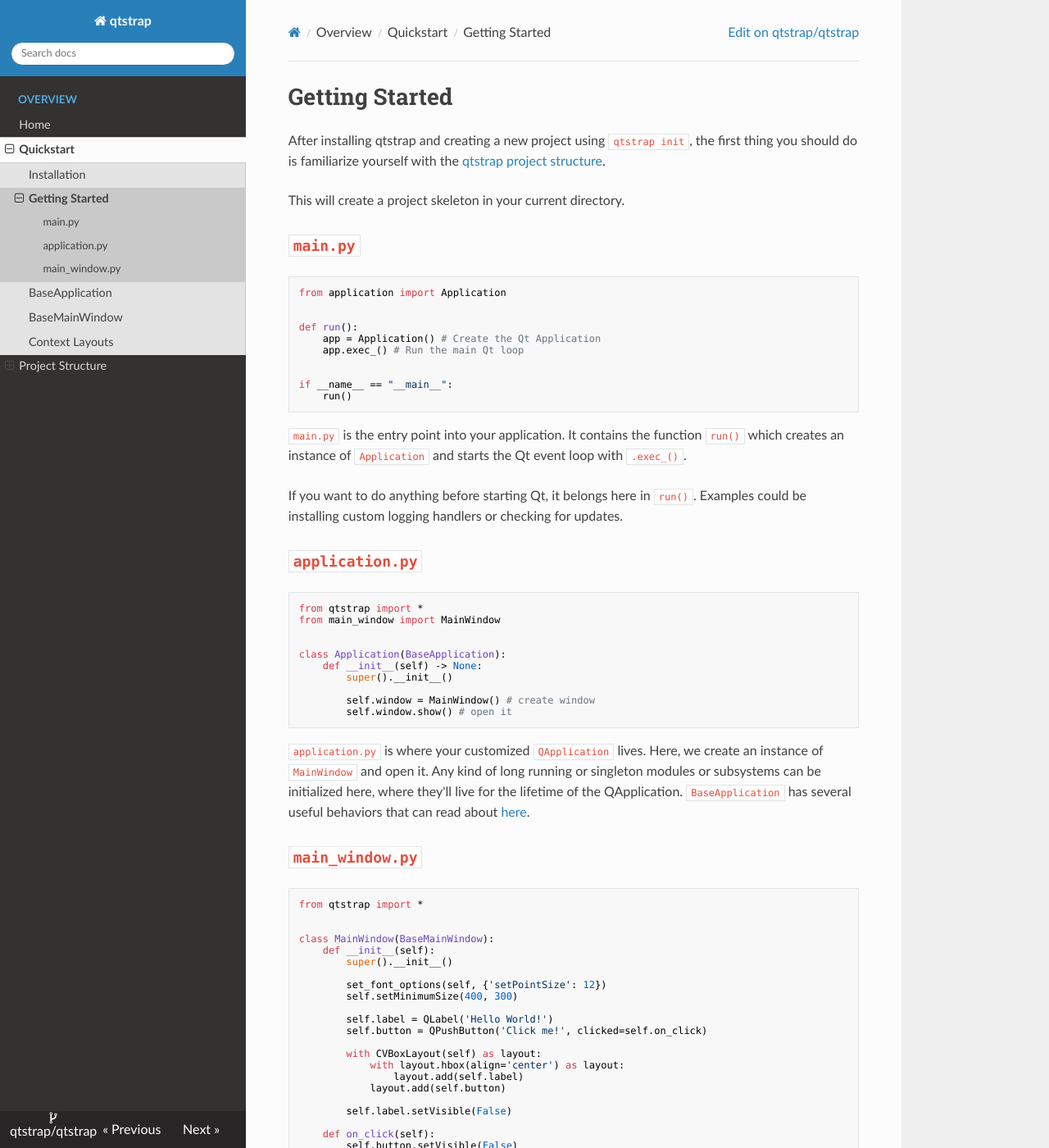
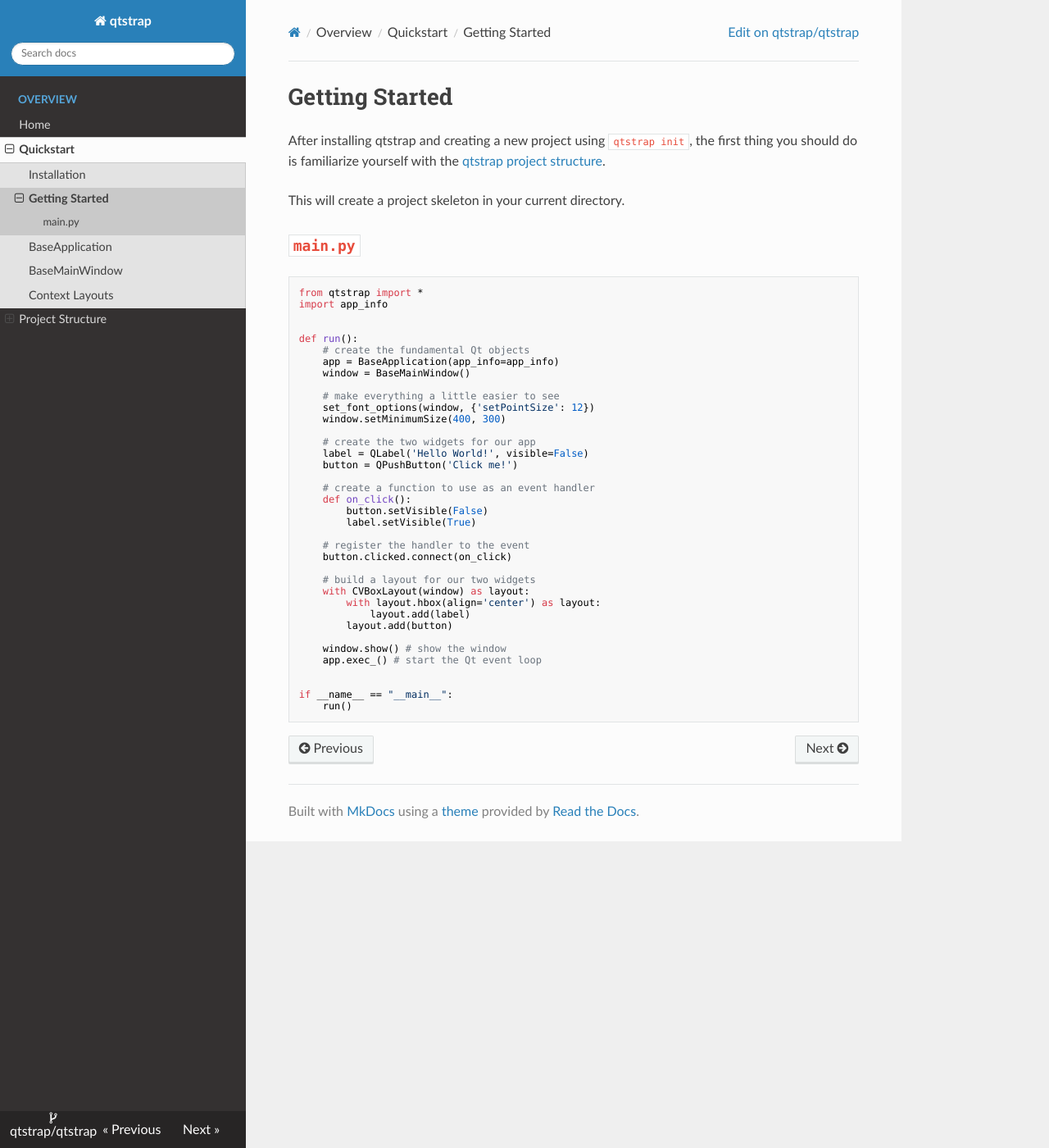
Before and after one commit to qtstrap/qtstrap, an MkDocs documentation site: the page built from docs/quickstart/gettingstarted.md, in a window 1280 px wide and 1400 px high. Shown: the whole window at 82% size. Built offline with MkDocs 1.6.1, drawn with Linux system fonts in a browser that asks for light colours; nearby versions of some CDN libraries; some of the changed text lies outside the part shown.

Commit message:
Improved app_info declaration

````diff
--- a/docs/quickstart/gettingstarted.md
+++ b/docs/quickstart/gettingstarted.md
@@ -7,67 +7,41 @@
 
 ## `main.py`
 ```py
-from application import Application
+from qtstrap import *
+import app_info
 
 
 def run():
-    app = Application() # Create the Qt Application
-    app.exec_() # Run the main Qt loop
+    # create the fundamental Qt objects
+    app = BaseApplication(app_info=app_info)
+    window = BaseMainWindow()
+
+    # make everything a little easier to see
+    set_font_options(window, {'setPointSize': 12})
+    window.setMinimumSize(400, 300)
+
+    # create the two widgets for our app
+    label = QLabel('Hello World!', visible=False)
+    button = QPushButton('Click me!')
+
+    # create a function to use as an event handler
+    def on_click():
+        button.setVisible(False)
+        label.setVisible(True)
+
+    # register the handler to the event
+    button.clicked.connect(on_click)
+
+    # build a layout for our two widgets
+    with CVBoxLayout(window) as layout:
+        with layout.hbox(align='center') as layout:
+            layout.add(label)
+        layout.add(button)
+
+    window.show() # show the window
+    app.exec_() # start the Qt event loop
 
 
 if __name__ == "__main__":
     run()
 ```
-
-`main.py` is the entry point into your application. It contains the function `run()` which creates an instance of `Application` and starts the Qt event loop with `.exec_()`.
-
-If you want to do anything before starting Qt, it belongs here in `run()`. Examples could be installing custom logging handlers or checking for updates.
-
-## `application.py`
-
-```py
-from qtstrap import *
-from main_window import MainWindow
-
-
-class Application(BaseApplication):
-    def __init__(self) -> None:
-        super().__init__()
-
-        self.window = MainWindow() # create window
-        self.window.show() # open it
-```
-
-`application.py` is where your customized `QApplication` lives. Here, we create an instance of `MainWindow` and open it. Any kind of long running or singleton modules or subsystems can be initialized here, where they'll live for the lifetime of the QApplication. `BaseApplication` has several useful behaviors that can read about [here](baseapplication.md).
-
-
-## `main_window.py`
-
-```py
-from qtstrap import *
-
-
-class MainWindow(BaseMainWindow):
-    def __init__(self):
-        super().__init__()
-
-        set_font_options(self, {'setPointSize': 12})
-        self.setMinimumSize(400, 300)
-
-        self.label = QLabel('Hello World!')
-        self.button = QPushButton('Click me!', clicked=self.on_click)
-
-        with CVBoxLayout(self) as layout:
-            with layout.hbox(align='center') as layout:
-                layout.add(self.label)
-            layout.add(self.button)
-
-        self.label.setVisible(False)
-
-    def on_click(self):
-        self.button.setVisible(False)
-        self.label.setVisible(True)
-
-```
-
-`main_window.py` is where your application's MainWindow is defined.
````
Also changed, not shown: 8 other files.
